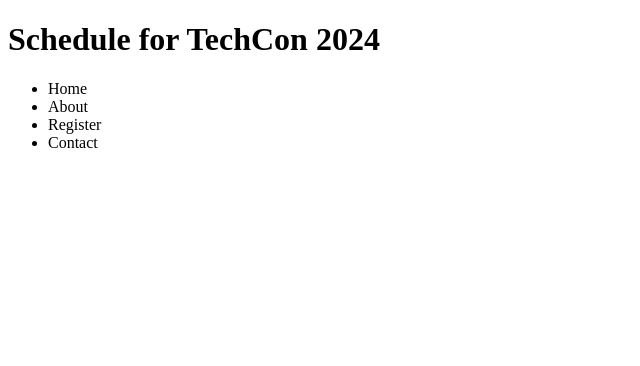
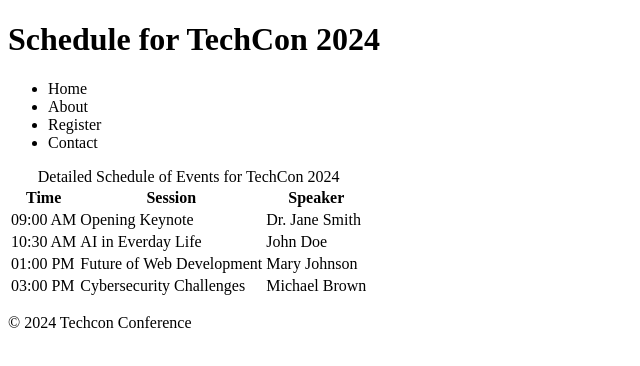
Before and after one commit to mohola1/TechCon_HTML, a plain HTML site: page techcon_website/schedule.html in a window 1280 px wide. Shown: the whole page, without its empty margins (0-640 px from the left). Drawn offline with Linux system fonts and the light colour scheme.

Commit message:
Update schedule.html

```diff
--- a/techcon_website/schedule.html
+++ b/techcon_website/schedule.html
@@ -18,7 +18,41 @@
         </ul>
     </nav>
     <main>
-        <table></table>
+        <table>
+            <caption>Detailed Schedule of Events for TechCon 2024</caption>
+            <thead>
+                <tr>
+                    <th scope="col">Time</th>
+                    <th scope="col">Session</th>
+                    <th scope="col">Speaker</th>
+                </tr>
+            </thead>
+            <tbody>
+                <tr>
+                    <td>09:00 AM</td>
+                    <td>Opening Keynote</td>
+                    <td>Dr. Jane Smith</td>
+                </tr>
+                <tr>
+                    <td>10:30 AM</td>
+                    <td>AI in Everday Life</td>
+                    <td>John Doe</td>
+                </tr>
+                <tr>
+                    <td>01:00 PM</td>
+                    <td>Future of Web Development</td>
+                    <td>Mary Johnson</td>
+                </tr>
+                <tr>
+                    <td>03:00 PM</td>
+                    <td>Cybersecurity Challenges</td>
+                    <td>Michael Brown</td>
+                </tr>
+            </tbody>
+        </table>
     </main>
+    <footer>
+        <p>&copy; 2024 Techcon Conference</p>
+    </footer>
 </body>
 </html>
```
